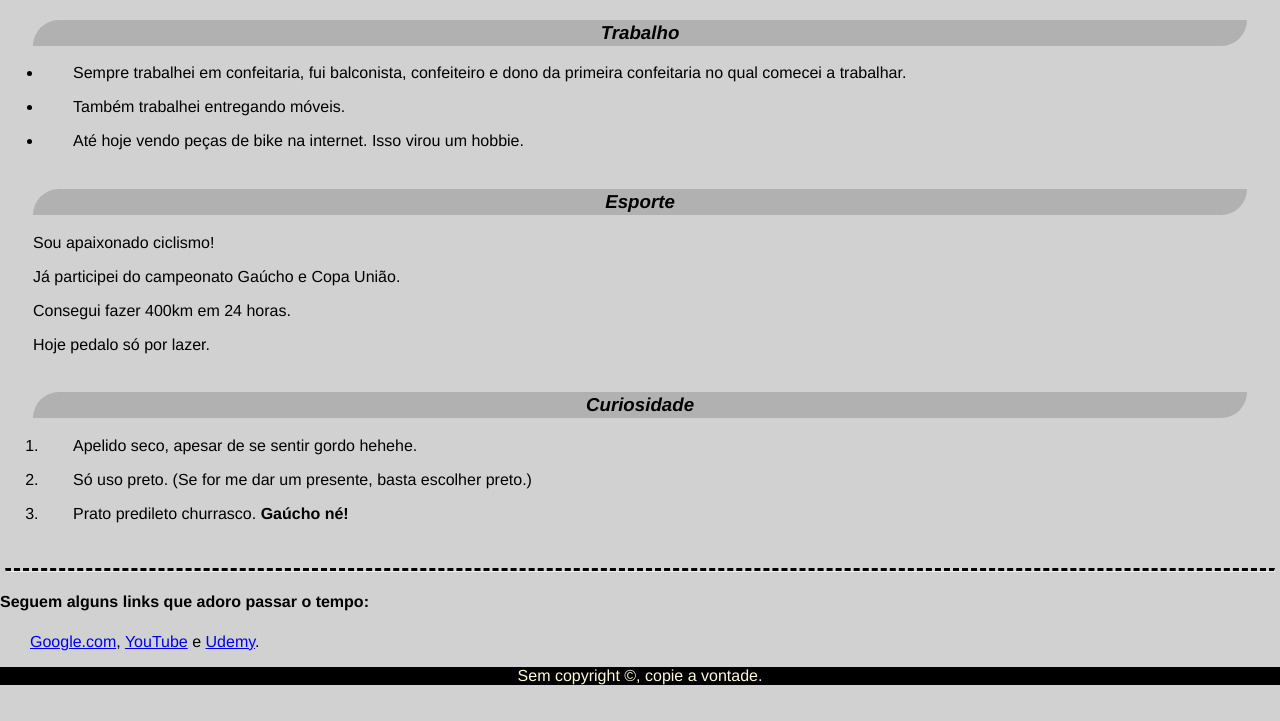
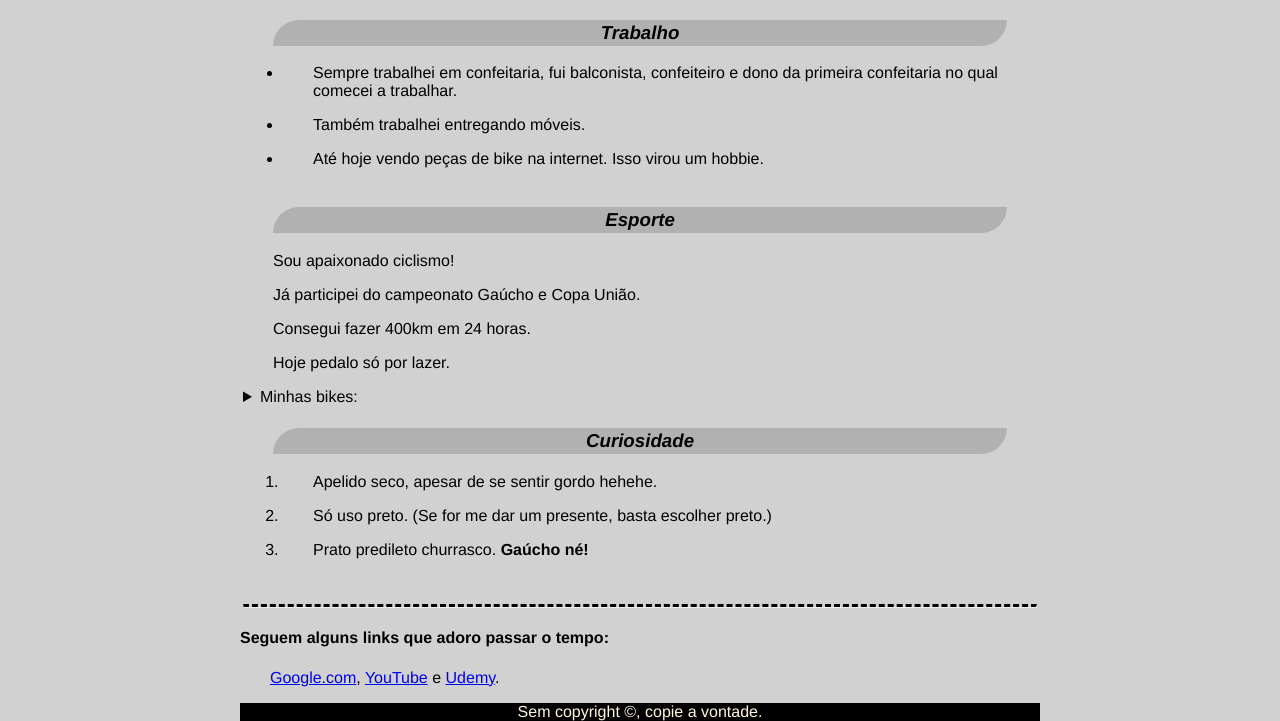
Before and after one commit to arv1983/Mais-Tags-HTML5, a plain HTML site: page index.htm in a window 1280 px wide. Shown: the part 162-883 px from the top of the page. Before the commit the page ends 847 px from the top, so only its background shows below. Drawn offline with Linux system fonts and the light colour scheme.

Commit message:
correção

```diff
--- a/index.htm
+++ b/index.htm
@@ -45,6 +45,11 @@
                     <p>Já participei do campeonato Gaúcho e Copa União.</p>
                     <p>Consegui fazer 400km em 24 horas.</p>
                     <p>Hoje pedalo só por lazer.</p>
+                    <details>
+                        <summary>Minhas bikes:</summary>
+                        <p>trek Madone 4.7</p>
+                        <p>Trek Madone 9.9</p>
+                    </details>
                 </td>
             </tr>
             <tr>
@@ -62,6 +67,7 @@
                             <p>Prato predileto churrasco. <strong>Gaúcho né!</strong></p>
                         </li>
                     </ol>
+
                 </td>
             </tr>
         </table>
--- a/style.css
+++ b/style.css
@@ -3,7 +3,8 @@ body {
     margin: 2em;
     margin: 0px;
     background-color: rgb(209, 209, 209);
-    width: 100%;
+    max-width: 800px;
+    margin: auto;
 }
 
 h1 {
```
